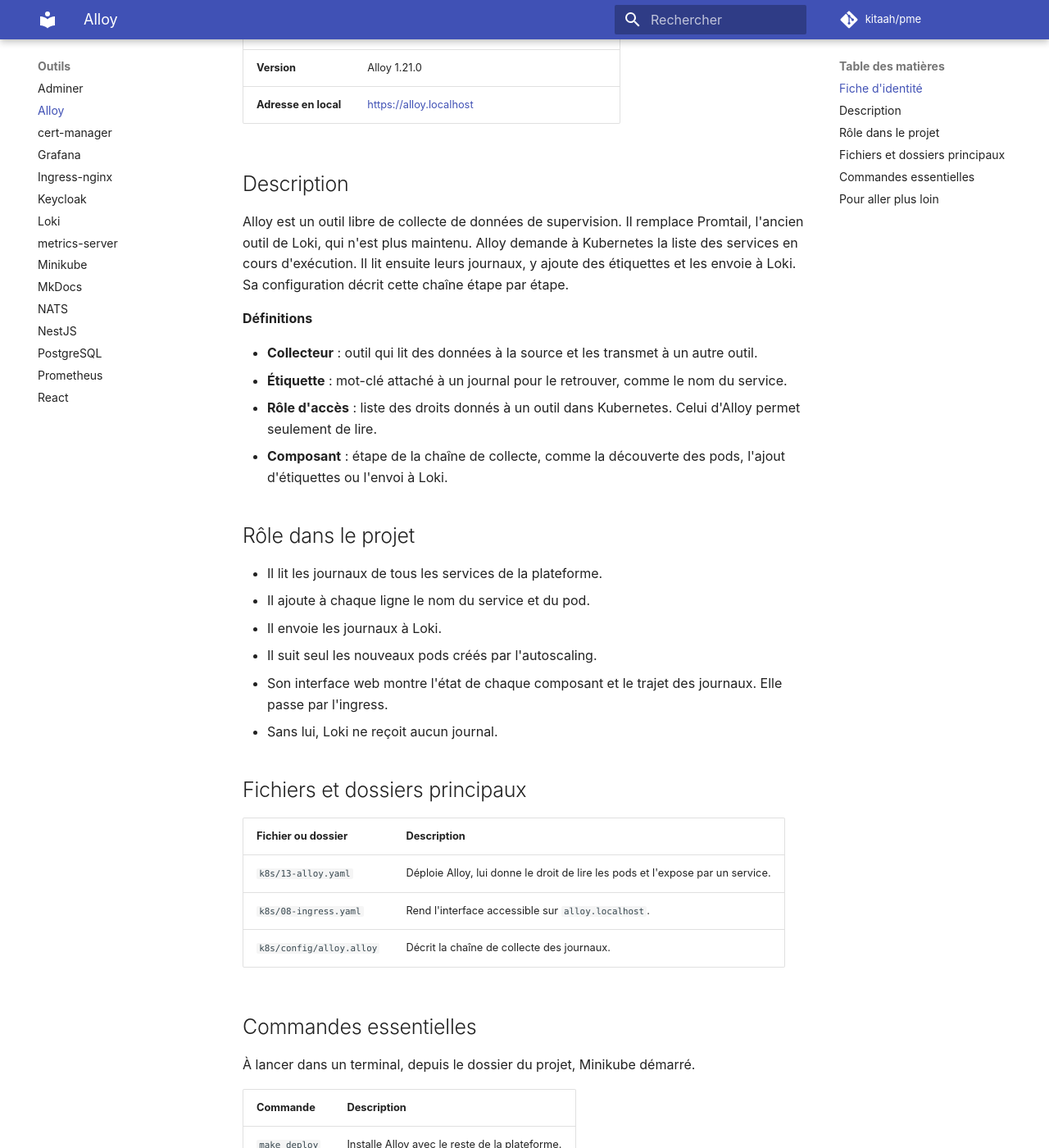
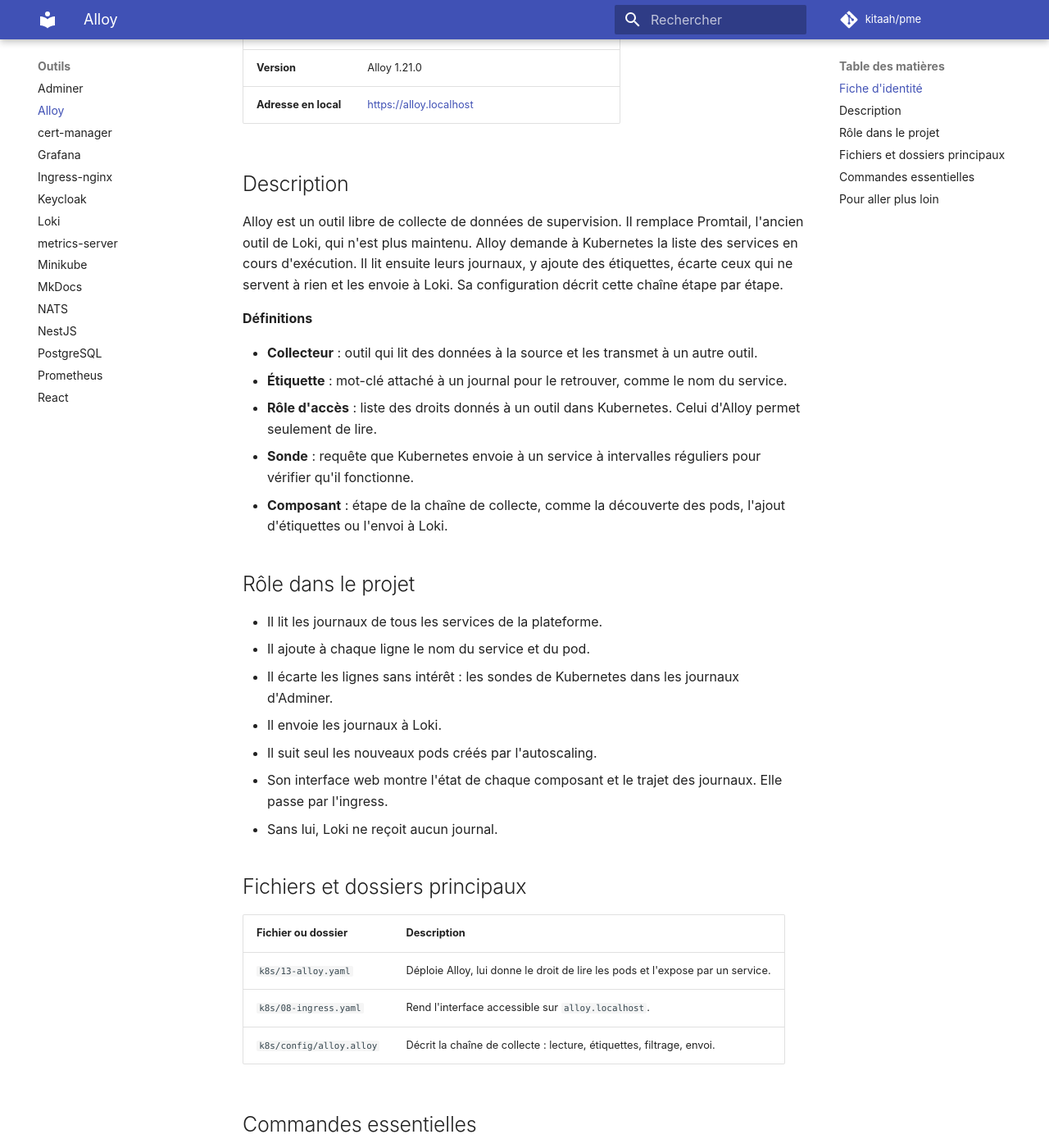
Before and after one commit to kitaah/pme, an MkDocs documentation site: the page built from docs/outils/alloy.md, in a window 1280 px wide and 1400 px high, scrolled down 310 px. Shown: the whole window at 82% size. Built offline with MkDocs 1.6.1 and Material for MkDocs 9.7.7, drawn with Linux system fonts in a browser that asks for light colours; comment, search, counter and statistics services are not loaded; some of the changed text lies outside the part shown.

Commit message:
docs(mdkocs): maj mkdocs

```diff
--- a/docs/outils/alloy.md
+++ b/docs/outils/alloy.md
@@ -12,19 +12,22 @@
 
 Alloy est un outil libre de collecte de données de supervision. Il remplace Promtail, l'ancien outil de Loki, qui
 n'est plus maintenu. Alloy demande à Kubernetes la liste des services en cours d'exécution. Il lit ensuite leurs
-journaux, y ajoute des étiquettes et les envoie à Loki. Sa configuration décrit cette chaîne étape par étape.
+journaux, y ajoute des étiquettes, écarte ceux qui ne servent à rien et les envoie à Loki. Sa configuration décrit cette
+chaîne étape par étape.
 
 **Définitions**
 
 - **Collecteur** : outil qui lit des données à la source et les transmet à un autre outil.
 - **Étiquette** : mot-clé attaché à un journal pour le retrouver, comme le nom du service.
 - **Rôle d'accès** : liste des droits donnés à un outil dans Kubernetes. Celui d'Alloy permet seulement de lire.
+- **Sonde** : requête que Kubernetes envoie à un service à intervalles réguliers pour vérifier qu'il fonctionne.
 - **Composant** : étape de la chaîne de collecte, comme la découverte des pods, l'ajout d'étiquettes ou l'envoi à Loki.
 
 ## Rôle dans le projet
 
 - Il lit les journaux de tous les services de la plateforme.
 - Il ajoute à chaque ligne le nom du service et du pod.
+- Il écarte les lignes sans intérêt : les sondes de Kubernetes dans les journaux d'Adminer.
 - Il envoie les journaux à Loki.
 - Il suit seul les nouveaux pods créés par l'autoscaling.
 - Son interface web montre l'état de chaque composant et le trajet des journaux. Elle passe par l'ingress.
@@ -36,7 +39,7 @@ journaux, y ajoute des étiquettes et les envoie à Loki. Sa configuration décr
 |---|---|
 | `k8s/13-alloy.yaml` | Déploie Alloy, lui donne le droit de lire les pods et l'expose par un service. |
 | `k8s/08-ingress.yaml` | Rend l'interface accessible sur `alloy.localhost`. |
-| `k8s/config/alloy.alloy` | Décrit la chaîne de collecte des journaux. |
+| `k8s/config/alloy.alloy` | Décrit la chaîne de collecte : lecture, étiquettes, filtrage, envoi. |
 
 ## Commandes essentielles
 
@@ -52,6 +55,11 @@ journaux, y ajoute des étiquettes et les envoie à Loki. Sa configuration décr
     Alloy est le seul outil de supervision qui a besoin de parler à Kubernetes. Son rôle d'accès est limité au
     namespace du projet, en lecture seule.
 
+!!! note "À savoir"
+    Le filtrage se fait à deux endroits. Les sondes du front sont écartées à la source (`access_log off` dans
+    `frontend/nginx.conf`). Celles d'Adminer, dont le serveur journalise tout, sont écartées dans `alloy.alloy`, avec une
+    règle par cas. Les vraies requêtes d'Adminer, qui arrivent de l'ingress, restent dans Loki.
+
 !!! warning "Attention"
     L'interface d'Alloy n'a pas d'authentification, comme celles de Prometheus et d'Adminer. Elle convient à un poste
     local. En production, elle serait placée derrière une authentification.
```
Also changed, not shown: docs/outils/adminer.md (+1 -1 lines).
